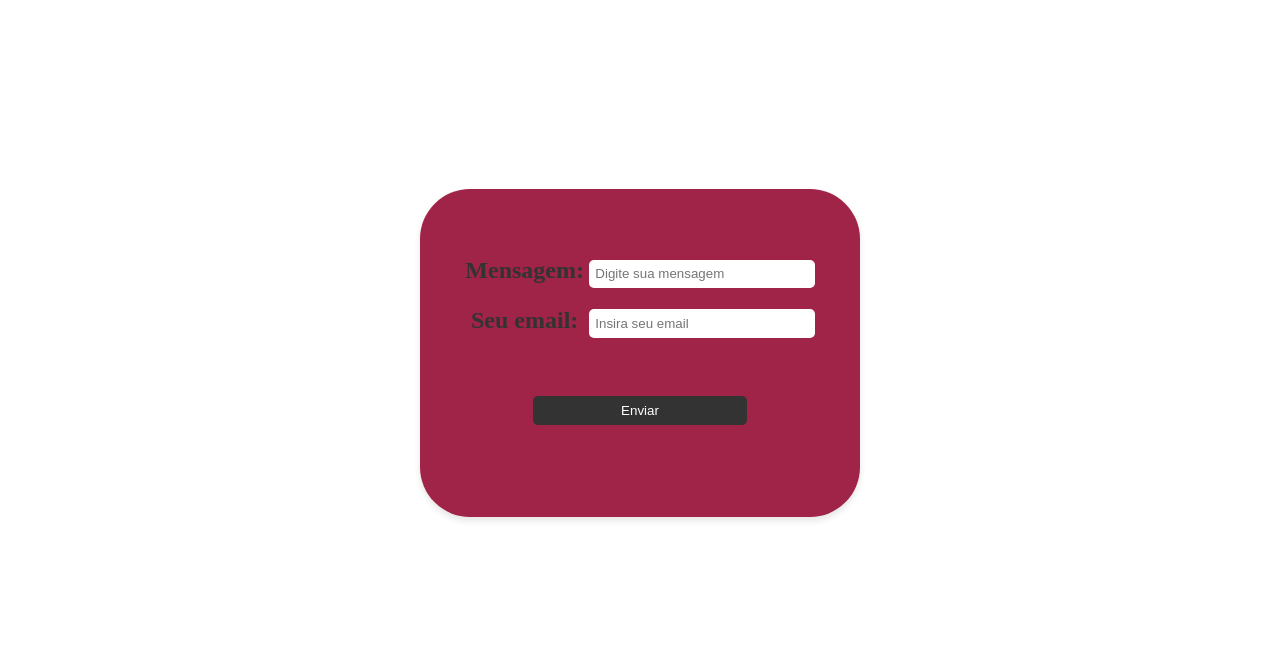
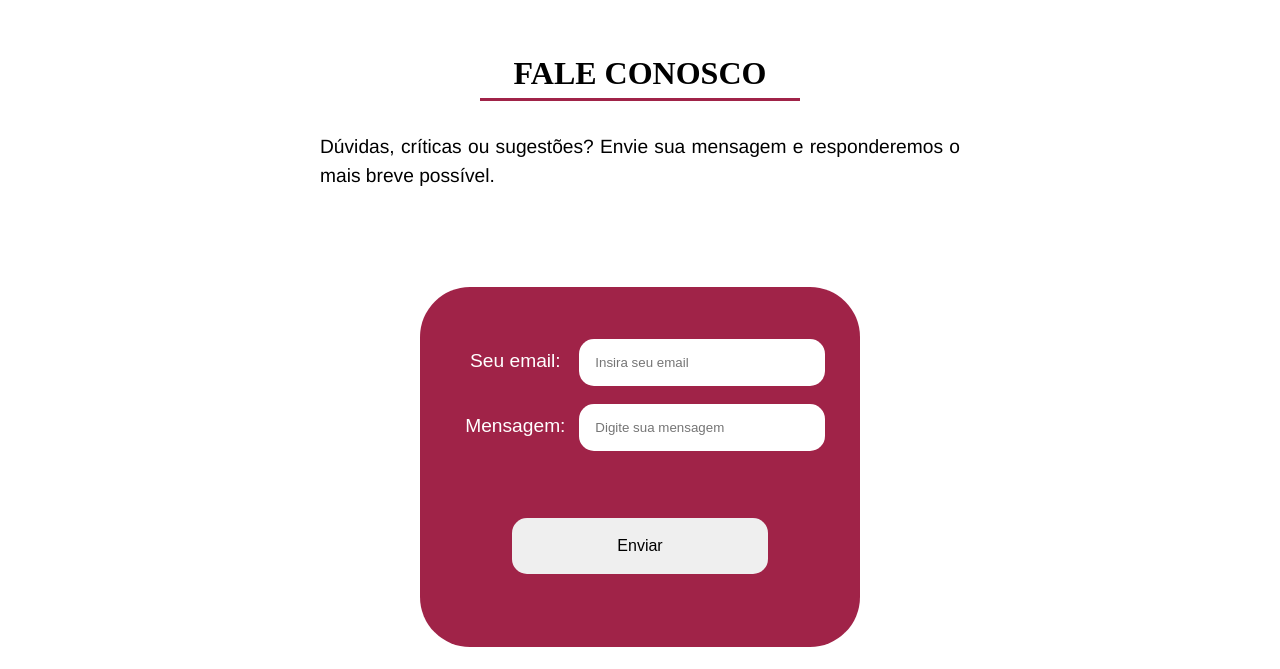
Before and after one commit to Projetos-Fiap/FrontEnd-CP01-Semestre2, a plain HTML site: page html's/contato.html in a window 1280 px wide. Shown: the part 131-800 px from the top of the page. Drawn offline with Linux system fonts and the light colour scheme.

Commit message:
página de contato e outros ajustes

```diff
--- a/css's/contato.css
+++ b/css's/contato.css
@@ -5,8 +5,7 @@
     max-width: 400px;
     background: #a02348;
     border-radius: 50px;
-    box-shadow: 0 4px 6px rgba(0, 0, 0, 0.1);
-    height: 18em;
+    height: 20em;
     width: auto;
     margin-top: 15%;
   }
@@ -15,26 +14,24 @@
     display: flex;
     flex-direction: column;
     align-items: center;
-    margin-top: 3em;
+    margin-top: 2em;
 }
 
-
 .form01 label {
-    font-weight: bold;
-    color: #333;
+    color: #ffffff;
+    font-family: Arial, Helvetica, sans-serif;
     margin-bottom: 0.7em;
-    font-size: 1.5em;
+    font-size: 1.2em;
     width: 120px;
     display: inline-block;
 
 }
-
-
   .form01 input {
-    padding: 0.5em;
-    margin: 0.2em 0;
+    color: black;
+    padding: 1.2em;
+    margin: 0;
     border: none;
-    border-radius: 5px;
+    border-radius: 15px;
     height:auto;
     width: 16em;
     margin-bottom: 1.4em;
@@ -42,15 +39,58 @@
 
 
   .form01 input[type="submit"] {
-    background-color: #333;
-    color: rgb(255, 255, 255);
+    color: #000000;
+    font-family: Arial, Helvetica, sans-serif;
+    font-size: 1.0em;
     cursor: pointer;
     transition: background-color 0.3s;
     margin-top: 3em;
   }
 
   .form01 input[type="submit"]:hover {
-    background-color: #555;
+    background-color: #cecece;
+  }
+
+
+  .principal {
+    height: 100%;
+    width: 100%;
+    padding: 1em 0 1em 0;
+    margin: 0 auto;
+    max-width: 40em;
+}
+
+.principal p{
+   margin-bottom: 1.5em;
+   text-align: justify;
+   margin-left: 0em;
+   font-family: 'Helvetica', Arial, sans-serif;
+   font-size: 1.2em;
+   line-height: 1.5;
+}
+
+/* Estilizando título */
+h1 {
+    font-size: 2rem; /* Tamanho menor para títulos */
+    font-weight: bold;
+    color: #black; /* Cor do texto */
+    text-align: center;
+    margin: 1.3em 0;
+    position: relative;
+    text-transform: uppercase;
+  }
+
+  /* Estilo de destaque para o título */
+  h1::after {
+    content: "";
+    display: block;
+    width: 50%;
+    height: 0.1em;
+    background-color: #a02348;  /* Cor do destaque */
+    margin: 0 auto;
+    position: absolute;
+    left: 25%; /* Posicionamento central do destaque */
+    bottom: -0.3em; /* Ajuste a posição do destaque abaixo do título */
   }
 
 
@@ -64,5 +104,5 @@
   }
 
   footer {
-    margin-top: 10em;
+    margin-top: 2em;
   }
--- a/html's/contato.html
+++ b/html's/contato.html
@@ -33,15 +33,17 @@
 </header>
 
     <div class="principal">
+        <h1>Fale conosco</h1>
+        <p>Dúvidas, críticas ou sugestões? Envie sua mensagem e responderemos o mais breve possível.</p>
         <div class="form01">
             <form>
+                <div class="emailSection">
+                    <label for="email">Seu email:</label>
+                    <input id="email" type="text" placeholder="Insira seu email">
+                </div>
                 <div class="menSection">
                     <label for="mensagem">Mensagem:</label>
                     <input id="mensagem" type="text" placeholder="Digite sua mensagem">
-                </div>
-                <div class="emailSection">
-                    <label for="email">Seu email:</label>
-                    <input id="email" type="text" placeholder="Insira seu email">
                 </div>
                 <input type="submit" value="Enviar">
             </form>
```
Also changed, not shown: css's/catalogo.css (+13 -0 lines), css's/form.css (+7 -2 lines), css's/formcadastrar.css (+8 -4 lines), css's/loja.css (+9 -8 lines), html's/form.html (+3 -3 lines), html's/formcadastrar.html (+3 -3 lines).
